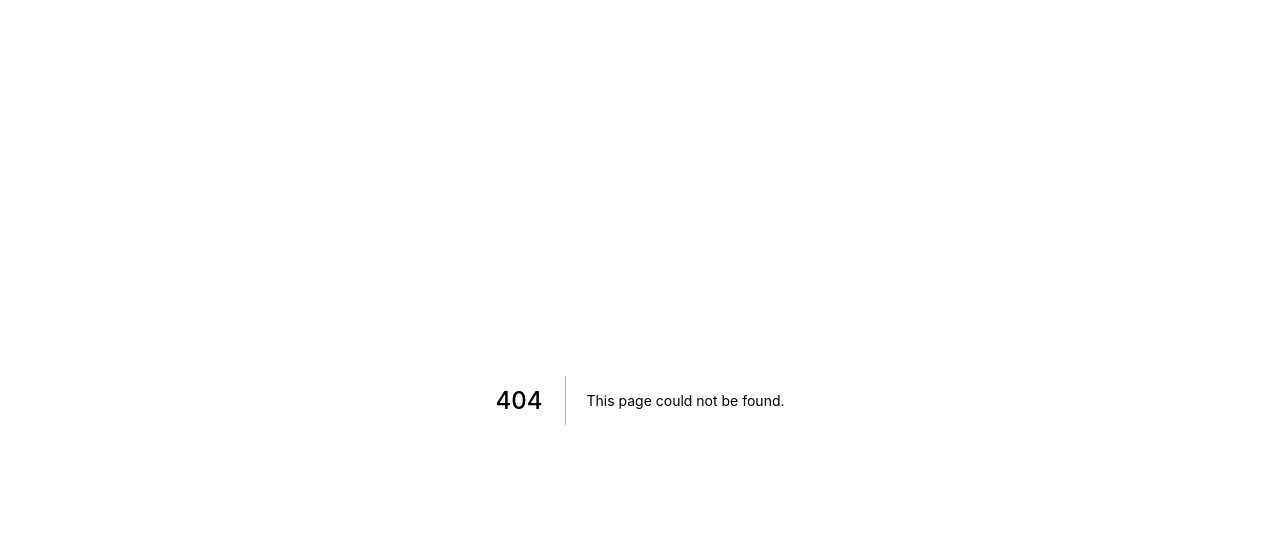
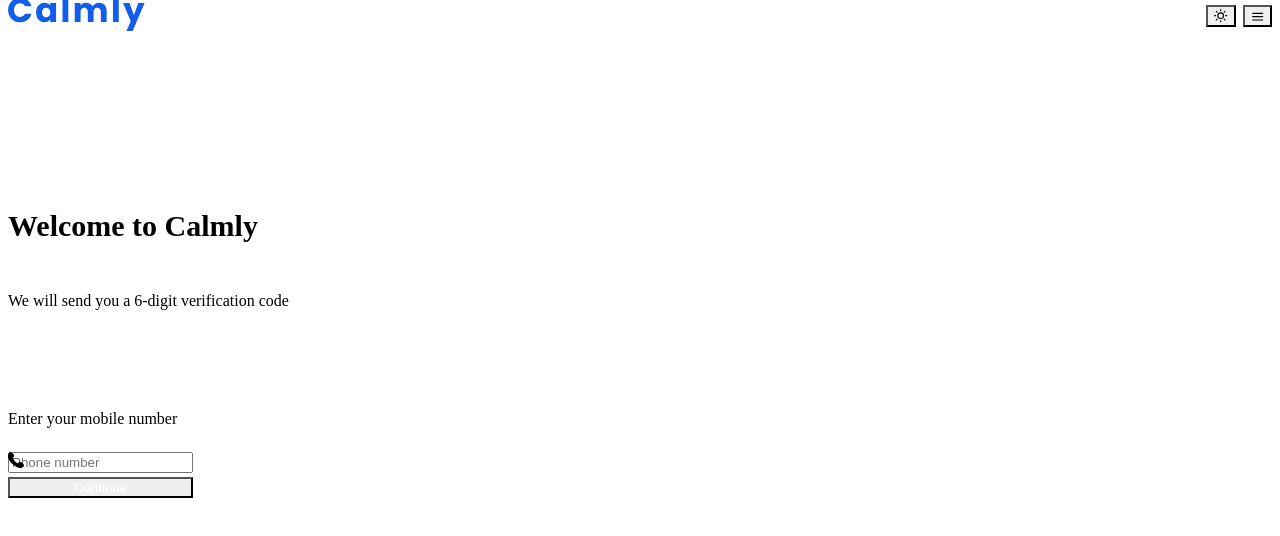
Before and after one commit to adrimihailescu/next-chakra, a Next.js app: page /onboarding in a window 1280 px wide. Before the commit this address had no page. Shown: the top 536 px of the page. Built offline with nearby package versions, Linux system fonts and the light colour scheme.

Commit message:
add step components for onboarding page

```diff
--- /dev/null
+++ b/components/app-steps/progress-bar.tsx
@@ -0,0 +1,7 @@
+import React from "react";
+
+const ProgressBar = () => {
+	return <div>ProgressBar</div>;
+};
+
+export default ProgressBar;
--- /dev/null
+++ b/components/app-steps/step-five.tsx
@@ -0,0 +1,20 @@
+import React from "react";
+import { Box, Button, Text } from "@chakra-ui/react";
+import { stepProps } from "./types";
+
+const StepFive: React.FC<stepProps> = ({ stepHandler }) => {
+	return (
+		<Box>
+			<Text>Step Five</Text>
+			<Button
+				backgroundColor={"teal.500"}
+				color={"white"}
+				onClick={() => stepHandler(0)}
+			>
+				Continue
+			</Button>
+		</Box>
+	);
+};
+
+export default StepFive;
--- /dev/null
+++ b/components/app-steps/step-four.tsx
@@ -0,0 +1,20 @@
+import React from "react";
+import { Box, Button, Text } from "@chakra-ui/react";
+import { stepProps } from "./types";
+
+const StepFour: React.FC<stepProps> = ({ stepHandler }) => {
+	return (
+		<Box>
+			<Text>Step Four</Text>
+			<Button
+				backgroundColor={"teal.500"}
+				color={"white"}
+				onClick={() => stepHandler(5)}
+			>
+				Continue
+			</Button>
+		</Box>
+	);
+};
+
+export default StepFour;
--- /dev/null
+++ b/components/app-steps/step-one.tsx
@@ -0,0 +1,50 @@
+import React from "react";
+import {
+	Box,
+	Button,
+	Text,
+	VStack,
+	Stack,
+	PinInput,
+	PinInputField,
+	HStack,
+} from "@chakra-ui/react";
+import { stepProps } from "./types";
+
+const StepOne: React.FC<stepProps> = ({ stepHandler }) => {
+	return (
+		<Box>
+			<Text>Step One</Text>
+			<VStack align={"flex-start"}>
+				<Box as="h2" fontSize={"30px"} pt={160} fontWeight={"bold"}>
+					Welcome to Calmly
+				</Box>
+				<Text pb={"60px"}>We will send you a 6-digit verification code</Text>
+
+				<Text>Enter your mobile number</Text>
+				<Stack spacing={4}>
+					<HStack>
+						<PinInput type="alphanumeric" mask>
+							<PinInputField />
+							<PinInputField />
+							<PinInputField />
+							<PinInputField />
+							<PinInputField />
+							<PinInputField />
+						</PinInput>
+					</HStack>
+					<Button
+						width={"100%"}
+						backgroundColor={"teal.500"}
+						color={"white"}
+						onClick={() => stepHandler(1)}
+					>
+						Continue
+					</Button>
+				</Stack>
+			</VStack>
+		</Box>
+	);
+};
+
+export default StepOne;
--- /dev/null
+++ b/components/app-steps/step-three.tsx
@@ -0,0 +1,20 @@
+import React from "react";
+import { Box, Button, Text } from "@chakra-ui/react";
+import { stepProps } from "./types";
+
+const StepThree: React.FC<stepProps> = ({ stepHandler }) => {
+	return (
+		<Box>
+			<Text>Step Three</Text>
+			<Button
+				backgroundColor={"teal.500"}
+				color={"white"}
+				onClick={() => stepHandler(4)}
+			>
+				Continue
+			</Button>
+		</Box>
+	);
+};
+
+export default StepThree;
--- /dev/null
+++ b/components/app-steps/step-two.tsx
@@ -0,0 +1,20 @@
+import React from "react";
+import { Box, Button, Text } from "@chakra-ui/react";
+import { stepProps } from "./types";
+
+const StepTwo: React.FC<stepProps> = ({ stepHandler }) => {
+	return (
+		<Box>
+			<Text>Step Two</Text>
+			<Button
+				backgroundColor={"teal.500"}
+				color={"white"}
+				onClick={() => stepHandler(3)}
+			>
+				Continue
+			</Button>
+		</Box>
+	);
+};
+
+export default StepTwo;
--- a/pages/welcome.tsx
+++ b/components/app-steps/step-zero.tsx
@@ -11,24 +11,20 @@
 	Button,
 } from "@chakra-ui/react";
 import { PhoneIcon } from "@chakra-ui/icons";
-import Layout from "../components/layout";
-import Head from "next/head";
+import { stepProps } from "./types";
 
-const Welcome = () => {
+const StepZero: React.FC<stepProps> = ({ stepHandler }) => {
 	return (
-		<Layout>
-			<Head>
-				<title>Welcome To Calmly</title>
-			</Head>
+		<div>
 			<VStack align={"flex-start"}>
 				<Box as="h2" fontSize={"30px"} pt={160} fontWeight={"bold"}>
 					Welcome to Calmly
 				</Box>
 				<Text pb={"60px"}>We will send you a 6-digit verification code</Text>
 
-				<Text>Enter your phone number</Text>
+				<Text>Enter your mobile number</Text>
 				<Stack spacing={4}>
-					<InputGroup>
+					<InputGroup width={"100%"}>
 						<InputLeftElement
 							pointerEvents="none"
 							// eslint-disable-next-line react/no-children-prop
@@ -36,13 +32,18 @@
 						/>
 						<Input type="tel" placeholder="Phone number" />
 					</InputGroup>
-					<Button width={"100%"} backgroundColor={"teal.500"} color={"white"}>
+					<Button
+						width={"100%"}
+						backgroundColor={"teal.500"}
+						color={"white"}
+						onClick={() => stepHandler(1)}
+					>
 						Continue
 					</Button>
 				</Stack>
 			</VStack>
-		</Layout>
+		</div>
 	);
 };
 
-export default Welcome;
+export default StepZero;
--- /dev/null
+++ b/components/app-steps/types.ts
@@ -0,0 +1,3 @@
+export type stepProps = {
+    stepHandler: React.Dispatch<React.SetStateAction<number>>;
+};
--- a/components/footer.jsx
+++ b/components/footer.tsx
@@ -62,7 +62,7 @@
 						<h2>Subscribe</h2>
 						<Stack direction={"row"}>
 							<Input placeholder={"Your email address"} />
-							<IconButton icon={<BiMailSend />} />
+							<IconButton icon={<BiMailSend />} aria-label={""} />
 						</Stack>
 					</Stack>
 				</SimpleGrid>
--- /dev/null
+++ b/pages/onboarding.tsx
@@ -0,0 +1,48 @@
+import React, { useEffect } from "react";
+import StepZero from "../components/app-steps/step-zero";
+import StepOne from "../components/app-steps/step-one";
+import StepTwo from "../components/app-steps/step-two";
+import StepThree from "../components/app-steps/step-three";
+import StepFour from "../components/app-steps/step-four";
+import Layout from "../components/layout";
+import Head from "next/head";
+import { useState } from "react";
+import ProgressBar from "../components/app-steps/progress-bar";
+import StepFive from "../components/app-steps/step-five";
+
+const stepSwitch = (
+	step: number,
+	stepHandler: React.Dispatch<React.SetStateAction<number>>
+) => {
+	switch (step) {
+		case 1:
+			return <StepOne stepHandler={stepHandler} />;
+		case 2:
+			return <StepTwo stepHandler={stepHandler} />;
+		case 3:
+			return <StepThree stepHandler={stepHandler} />;
+		case 4:
+			return <StepFour stepHandler={stepHandler} />;
+		case 5:
+			return <StepFive stepHandler={stepHandler} />;
+		case 0:
+		default:
+			return <StepZero stepHandler={stepHandler} />;
+	}
+};
+
+const Welcome = () => {
+	const [activeComponent, setActiveComponent] = useState<number>(0);
+
+	return (
+		<Layout>
+			<Head>
+				<title>Welcome To Calmly</title>
+			</Head>
+			{activeComponent >= 2 && <ProgressBar />}
+			{stepSwitch(activeComponent, setActiveComponent)}
+		</Layout>
+	);
+};
+
+export default Welcome;
```
